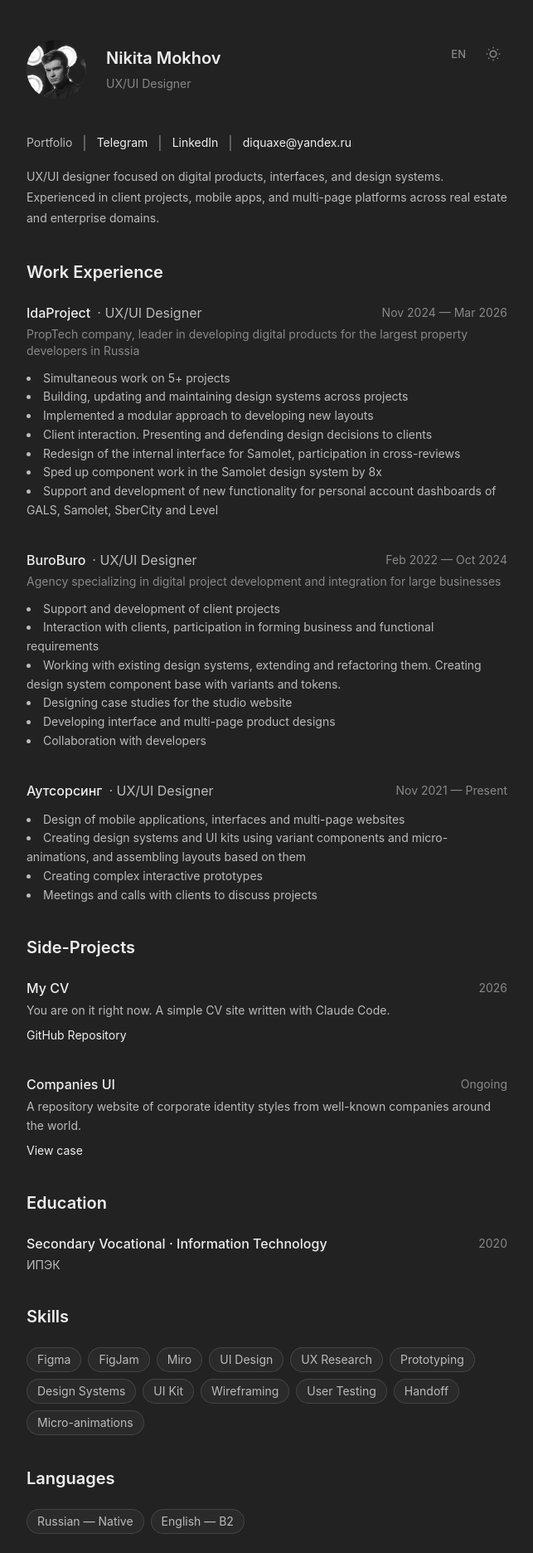
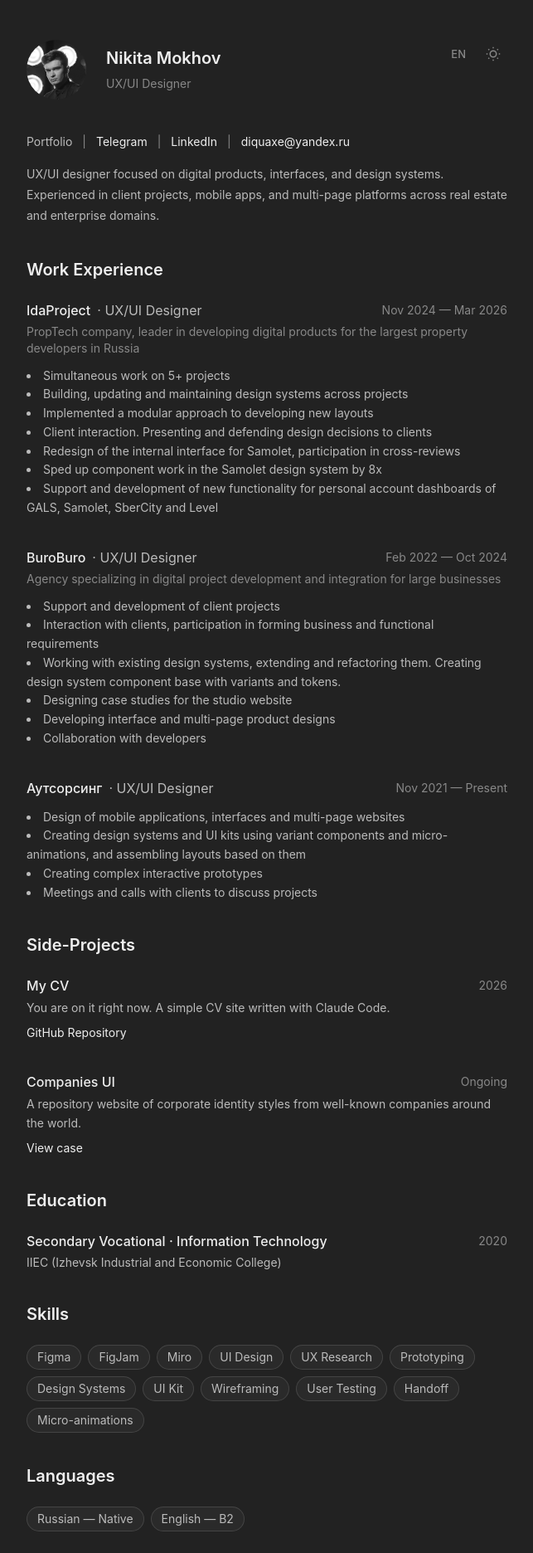
Before and after one commit to Diquaxe/my-cv, a Vue app: page / in a window 1280 px wide. Shown: the top 1872 px of the page at 83% size, without its empty margins (318-961 px from the left). Built offline with nearby package versions, Linux system fonts and the light colour scheme.

Commit message:
content: разделитель контактов 14px, название колледжа на EN
Co-Authored-By: Claude Sonnet 4.6 <noreply@anthropic.com>

```diff
--- a/src/components/SectionContact.vue
+++ b/src/components/SectionContact.vue
@@ -21,6 +21,7 @@ function isSafeUrl(url) {
         <span
           v-if="i > 0"
           class="text-tertiary select-none"
+          style="font-size: 14px;"
         >|</span>
         <a
           v-if="isSafeUrl(item.url)"
--- a/src/data/profile.json
+++ b/src/data/profile.json
@@ -189,7 +189,7 @@
         "ru": "Среднее специальное · Информационные технологии"
       },
       "school": {
-        "en": "ИПЭК",
+        "en": "IIEC (Izhevsk Industrial and Economic College)",
         "ru": "ИПЭК"
       }
     }
```
